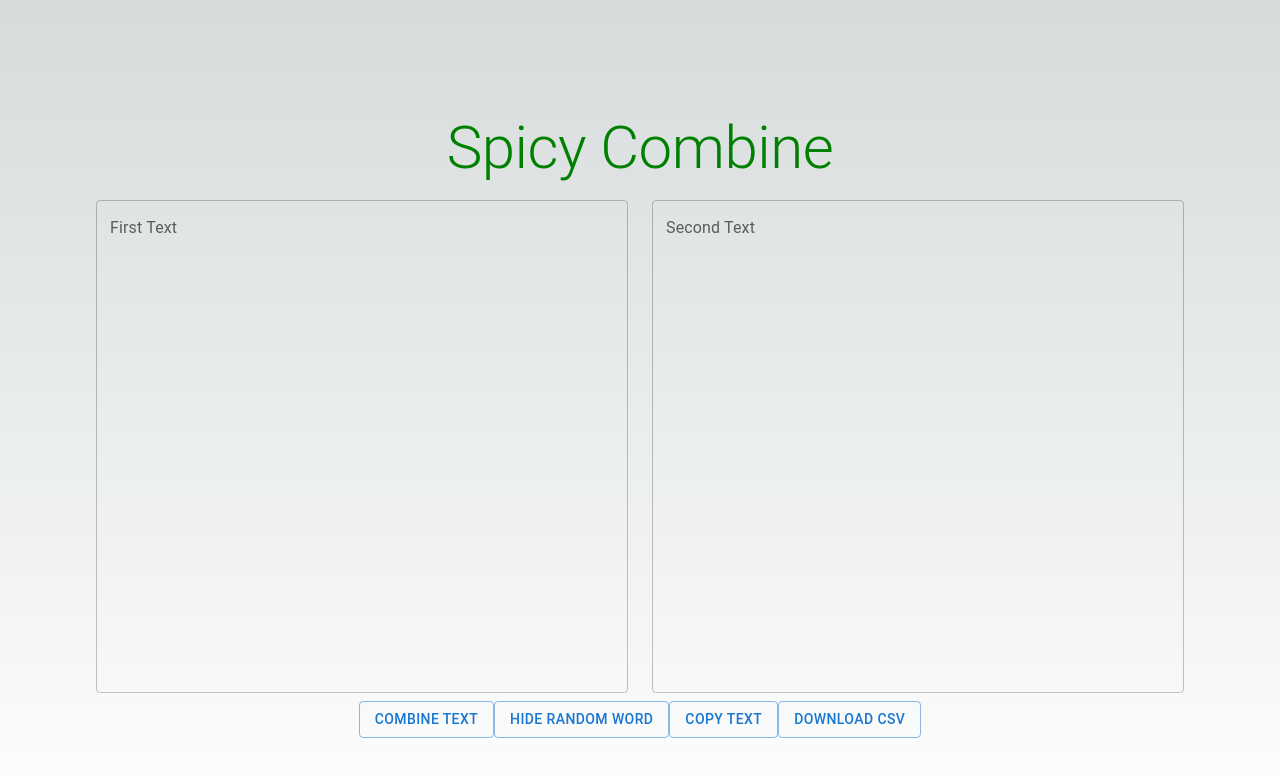
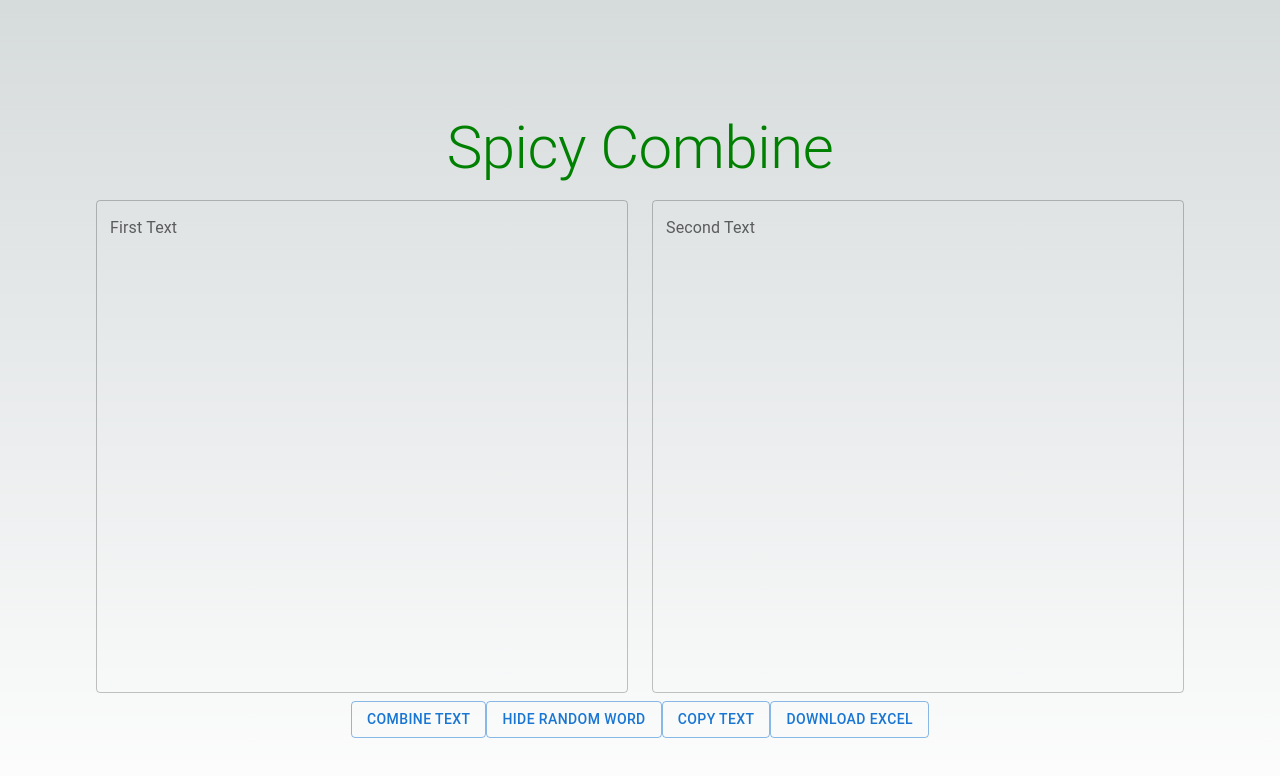
Before and after one commit to ttn729/spicy-combine, a Next.js app: page / in a window 1280 px wide. Shown: the top 776 px of the page. Built offline with nearby package versions, Linux system fonts and the light colour scheme.

Commit message:
Change button to download Excel

```diff
--- a/components/CombineScreen.js
+++ b/components/CombineScreen.js
@@ -156,7 +156,7 @@ export default function CombineScreen() {
         <Button variant="outlined" onClick={onClickCopy}>
           Copy Text
         </Button>
-        <Button variant="outlined" onClick={handleDownload}>Download CSV</Button>
+        <Button variant="outlined" onClick={handleDownload}>Download Excel</Button>
       </Box>
 
       <Box sx={{ justifyContent: "right" }}>
```
